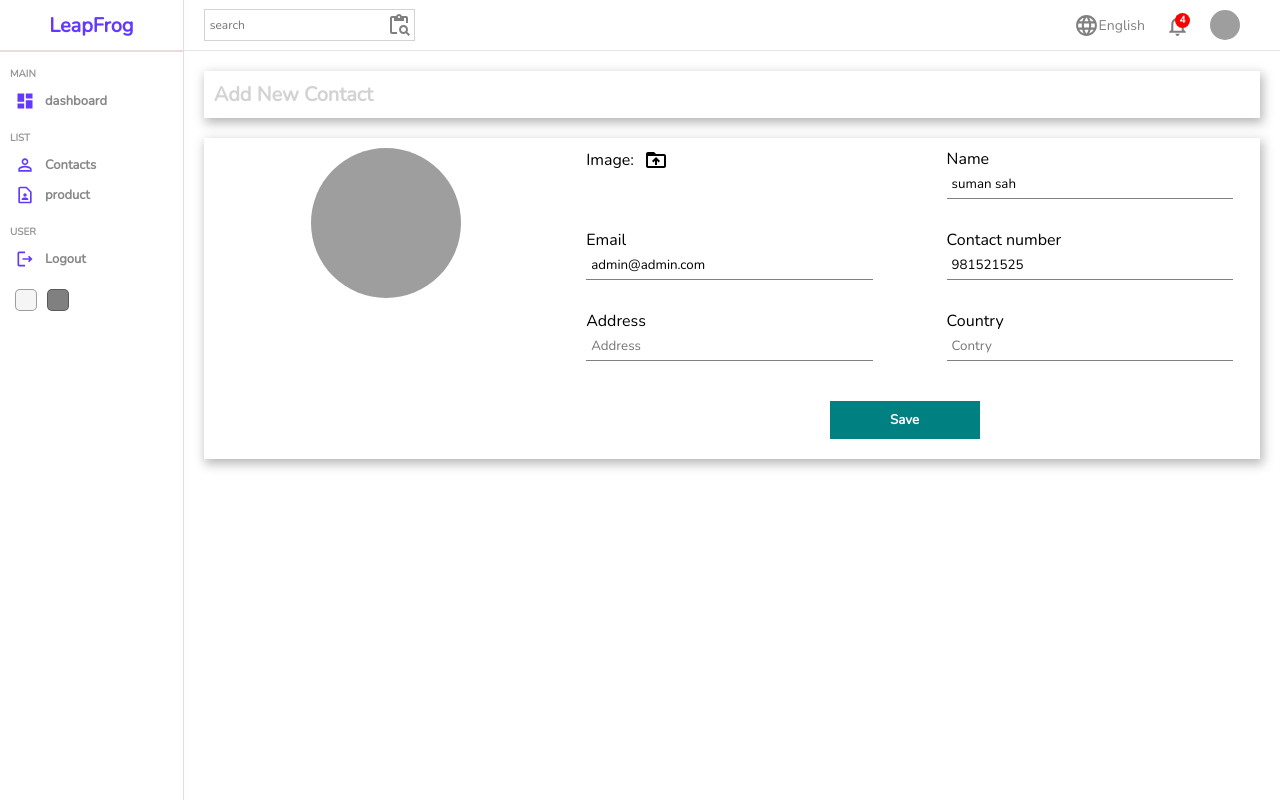
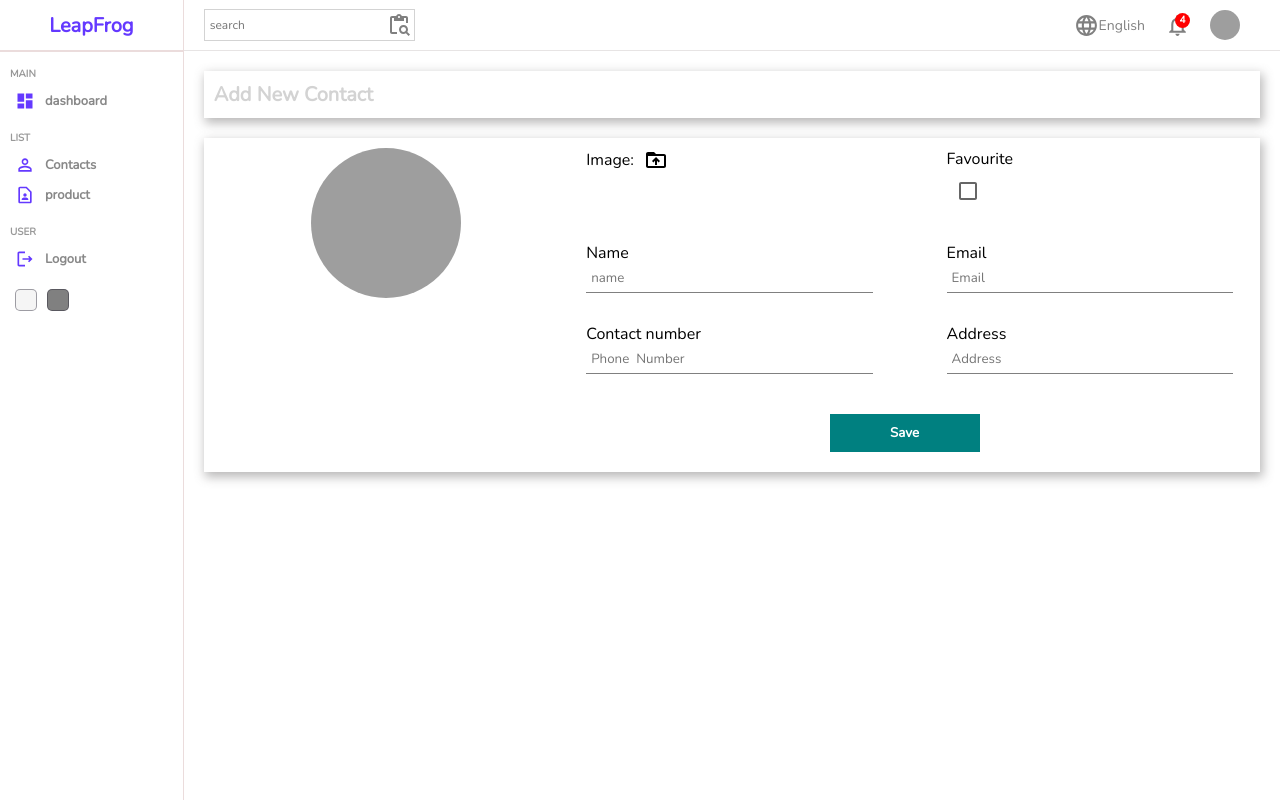
Before and after one commit to shahsuman438/contact_manager_UI, a React (Create React App) app: page /contacts/new in a window 1280 px wide. Built offline with nearby package versions, Linux system fonts and the light colour scheme; no server answers; sample sign-in values are in the browser's storage; grey boxes are pictures that could not be loaded.

Commit message:
add new form style

```diff
--- a/src/components/datatable/Datatable.jsx
+++ b/src/components/datatable/Datatable.jsx
@@ -18,7 +18,7 @@ const Datatable = (props) => {
     <div className='datatable' >
     <div className="datatableTitle">
         Contact List
-        <Link to="/contacts/new" className='link' style={{textDecoration:"none"}}>
+        <Link to="/contacts/new" className='link' style={{textDecoration:"none"}} value={"value from data table"}>
           <AddIcon className='add'/>
         </Link>
     </div>
--- a/src/pages/new/New.jsx
+++ b/src/pages/new/New.jsx
@@ -3,15 +3,32 @@ import SideBar from '../../components/sidebar/SideBar'
 import NavBar from '../../components/navbar/NavBar'
 import './new.scss'
 import DriveFolderUploadIcon from '@mui/icons-material/DriveFolderUpload';
+import Checkbox from '@mui/material/Checkbox';
+
+const initialState={
+  name:'',
+  email:'',
+  number:'',
+  fav:'',
+  address:'',
+  photo:''
+
+}
 
 export const New = () => {
   const [file,setFile]=useState("")
-
+  const [addData,setAddData]=useState(initialState)
+  console.log()
 
   const filehandler=(e)=>{
     setFile(
      e.target.files[0]
     )
+    setAddData({...addData,photo:e.target.files[0]})
+  }
+  const submitHandler=(event)=>{
+    console.log(addData)
+    event.preventDefault()
   }
 
   return (
@@ -30,34 +47,33 @@ export const New = () => {
               : "https://th.bing.com/th/id/R.f0e484c12aa57292f9bd688eb98b3085?rik=oKU4f%2f1KkSEdQg&riu=http%3a%2f%2fcdn.onlinewebfonts.com%2fsvg%2fimg_511291.png&ehk=oFB4ZUkeplC7aajp5sRH1Q60BiZoT%2fAchk%2bbAHjN534%3d&risl=&pid=ImgRaw&r=0"} alt="img" />
            </div>
            <div className="right">
-             <form action="">
+             <form onSubmit={submitHandler}>
                 <div className="formInput">
                  <label htmlFor='file'>Image:<DriveFolderUploadIcon className='icon'/></label>
                  <input type="file" id='file' onChange={filehandler} style={{display:"none"}} />
                </div>
                <div className="formInput">
+                 <label >Favourite</label>
+                 <Checkbox onChange={(e)=>setAddData({...addData,fav:e.target.checked})}  color="primary" />
+               </div>
+               <div className="formInput">
                  <label >Name</label>
-                 <input type="text" placeholder='name' value={"suman sah"} />
+                 <input type="text" placeholder='name' onChange={(e)=>setAddData({...addData,name:e.target.value})} value={addData.name} />
                </div>
                <div className="formInput">
                  <label >Email</label>
-                 <input type="email" placeholder='Email' value={"admin@admin.com"} />
+                 <input type="email" placeholder='Email' onChange={(e)=>setAddData({...addData,email:e.target.value})} value={addData.email} />
                </div>
                <div className="formInput">
                  <label >Contact number</label>
-                 <input type="number" placeholder='Phone Number' value={981521525} />
+                 <input type="number" placeholder='Phone  Number'  onChange={(e)=>setAddData({...addData,number:e.target.value})} value={addData.number} />
                </div>
 
                <div className="formInput">
                  <label >Address</label>
-                 <input type="text" placeholder='Address'  />
+                 <input type="text" placeholder='Address' onChange={(e)=>setAddData({...addData,address:e.target.value})}  value={addData.address} />
                </div>
-               <div className="formInput">
-                 <label >Country</label>
-                 <input type="text" placeholder='Contry'  />
-               </div>
-
-                <button>Save</button>
+                <button type='submit'>Save</button>
              </form>
            </div>
          </div>
```
